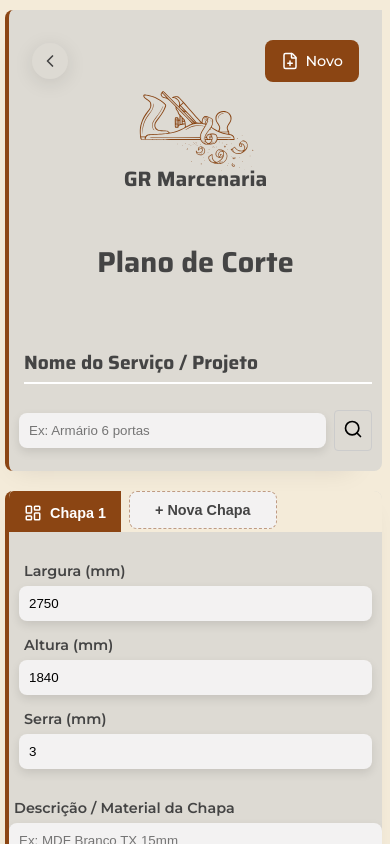
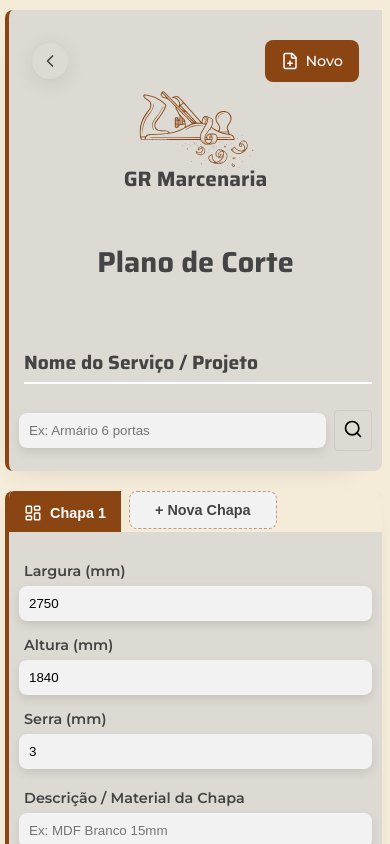
Before and after one commit to VagnerBeraldo/PI5-Marcenaria, a React (Vite) app in the folder frontend/: page /plano-de-corte in a window 390 px wide. Built offline with nearby package versions, Linux system fonts and the light colour scheme.

Commit message:
styles: ajuste de layout

```diff
--- a/frontend/src/pages/Cliente.jsx
+++ b/frontend/src/pages/Cliente.jsx
@@ -316,7 +316,7 @@ export default function Cliente() {
                 type="text"
                 value={nome}
                 onChange={(e) => setNome(e.target.value)}
-                placeholder="Ex: Zezinho da Silva ou Empresa XPTO"
+                placeholder="Ex: Cliente ou Empresa"
               />
             </div>
           </div>
--- a/frontend/src/pages/PlanoDeCorte.jsx
+++ b/frontend/src/pages/PlanoDeCorte.jsx
@@ -511,13 +511,13 @@ export default function PlanoDeCorte() {
           </div>
         </div>
 
-         <div className="grupo-input" style={{ marginTop: "10px", width: "100%" }}>
+         <div className="grupo-input input-nome" >
           <label className="titulo-input">Descrição / Material da Chapa</label>
           <input
             type="text"
             value={chapaAtual.material || ""}
             className="input-padrao"
-            placeholder="Ex: MDF Branco TX 15mm"
+            placeholder="Ex: MDF Branco 15mm"
             onChange={(e) => atualizarDadosChapa("material", e.target.value)}
           />
         </div>
--- a/frontend/src/styles/PlanoDeCorte.css
+++ b/frontend/src/styles/PlanoDeCorte.css
@@ -153,6 +153,11 @@
   display: flex;
   flex-direction: column;
   gap: 6px;
+}
+
+
+.input-nome {
+  margin: 0 20px;
 }
 
 
@@ -464,6 +469,11 @@
     max-width: 340px !important;
   }
 
+
+  .input-nome {
+  margin: 0 10px;
+}
+
   .btn-wrapper-corte{
     display: flex;
     flex-direction: column;
--- a/frontend/src/styles/PontoDeEquilibrio.css
+++ b/frontend/src/styles/PontoDeEquilibrio.css
@@ -129,8 +129,9 @@
   .financeiro-container {
     padding: 5px;
   }
+
   .painel-resultados {
-    padding: 5px;
+    padding: 5px 5px 25px 5px;
   }
 }
 
```
